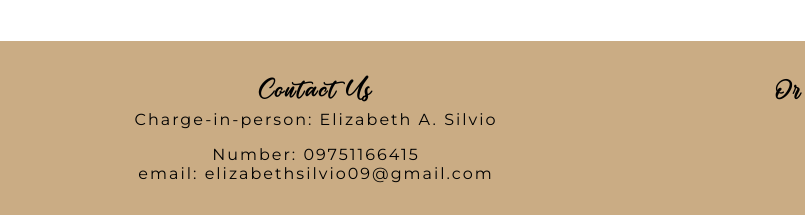
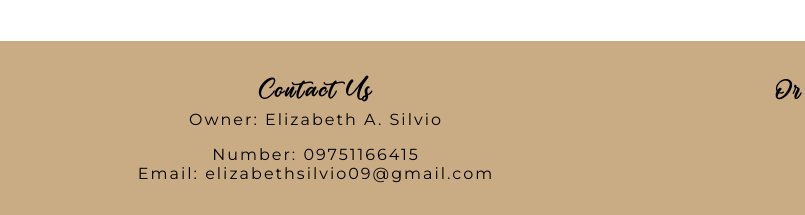
Before and after one commit to 0xJ410/emilystouch, a plain HTML site: page index.html in a window 1280 px wide. Shown: the part 5760-5975 px from the top of the page, 0-805 px from the left. Drawn offline with nearby package versions, Linux system fonts and the light colour scheme.

Commit message:
Update index.html

```diff
--- a/index.html
+++ b/index.html
@@ -142,11 +142,11 @@
                     <ul>
                         <h4>Contact Us</h4>
                         <li>
-                            <p>Charge-in-person: Elizabeth A. Silvio</p>
+                            <p>Owner: Elizabeth A. Silvio</p>
                             <p>Number: 09751166415</p>
                         </li>
                         <li>
-                            <p>email: elizabethsilvio09@gmail.com</p>
+                            <p>Email: elizabethsilvio09@gmail.com</p>
                         </li>
                     </ul>
                     <ul class="links">
```
